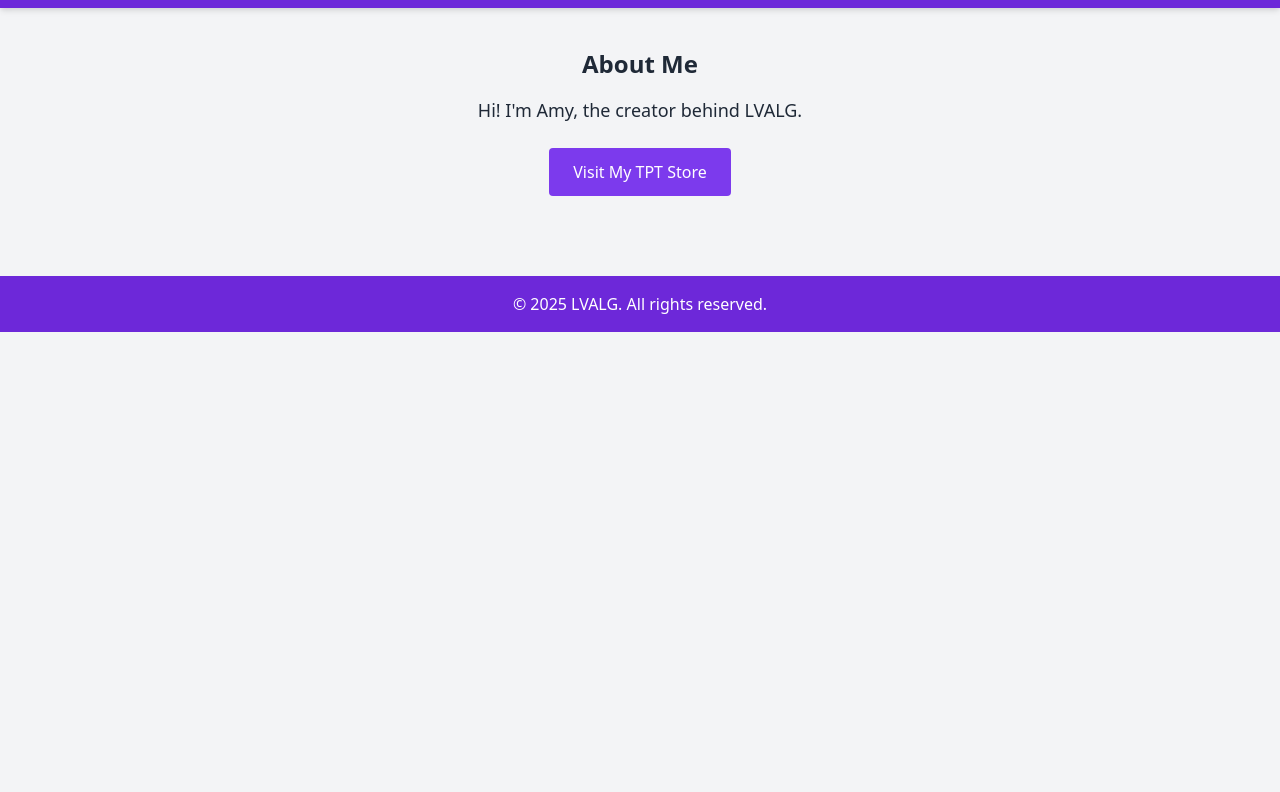
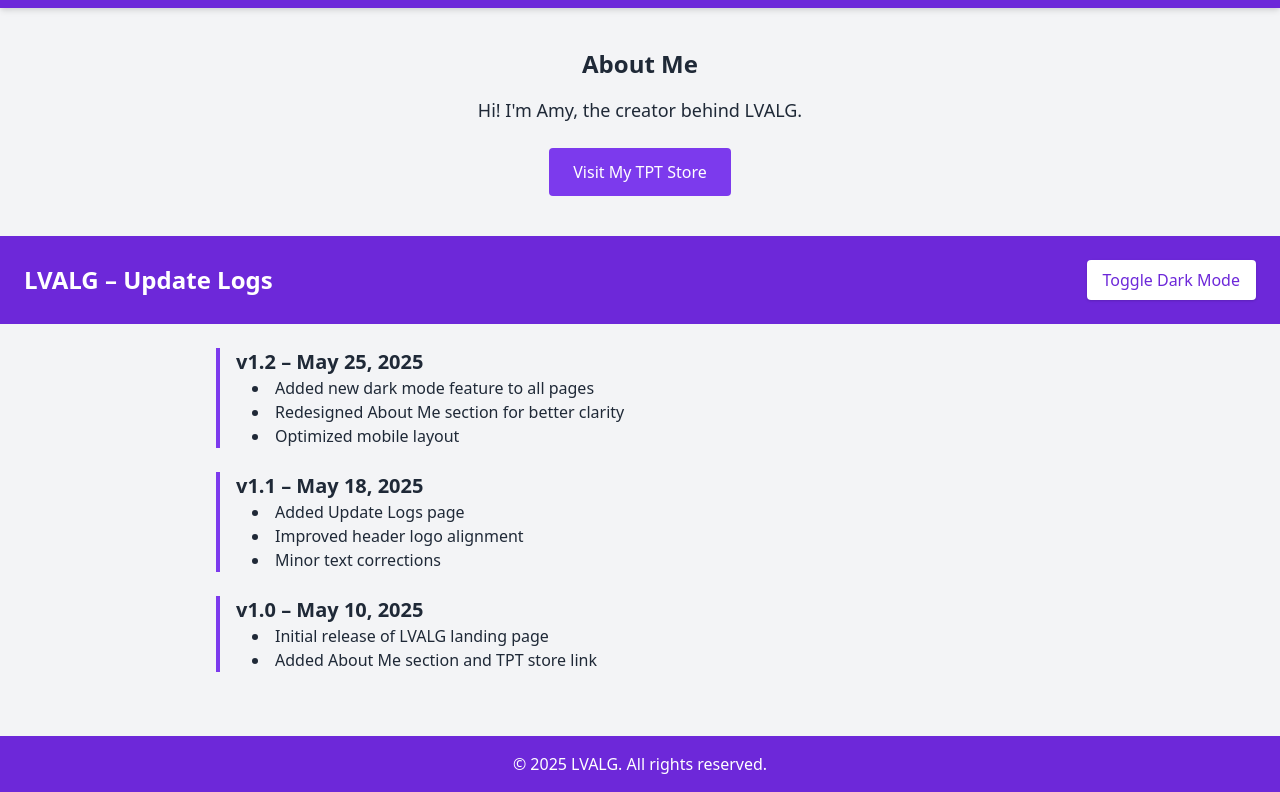
Before and after one commit to offivcd/offivcd.tpt-store.github.io, a plain HTML site: page index.html in a window 1280 px wide. Shown: the part 100-892 px from the top of the page. Before the commit the page ends 800 px from the top, so only its background shows below. Drawn offline with nearby package versions, Linux system fonts and the light colour scheme.

Commit message:
Update index.html

```diff
--- a/index.html
+++ b/index.html
@@ -51,6 +51,68 @@
     </a>
   </section>
 
+</body>
+</html>
+
+<!DOCTYPE html>
+<html lang="en" class="transition duration-300">
+<head>
+  <meta charset="UTF-8" />
+  <meta name="viewport" content="width=device-width, initial-scale=1.0"/>
+  <title>LVALG – Update Logs</title>
+  <link href="https://cdn.jsdelivr.net/npm/tailwindcss@2.2.19/dist/tailwind.min.css" rel="stylesheet">
+  <script>
+    function toggleDarkMode() {
+      document.documentElement.classList.toggle('dark');
+      const isDark = document.documentElement.classList.contains('dark');
+      localStorage.setItem('theme', isDark ? 'dark' : 'light');
+    }
+    window.onload = () => {
+      if (localStorage.getItem('theme') === 'dark') {
+        document.documentElement.classList.add('dark');
+      }
+    }
+  </script>
+</head>
+<body class="bg-gray-100 text-gray-900 dark:bg-gray-900 dark:text-white transition duration-300">
+
+  <!-- Header -->
+  <header class="bg-purple-700 dark:bg-purple-800 text-white p-6 flex justify-between items-center">
+    <h1 class="text-2xl font-bold">LVALG – Update Logs</h1>
+    <button onclick="toggleDarkMode()" class="bg-white text-purple-700 dark:bg-gray-800 dark:text-white px-4 py-2 rounded shadow hover:bg-gray-200 dark:hover:bg-gray-700 transition">
+      Toggle Dark Mode
+    </button>
+  </header>
+
+  <!-- Update Logs Section -->
+  <main class="max-w-4xl mx-auto p-6 space-y-6">
+    <div class="border-l-4 border-purple-600 pl-4">
+      <h2 class="text-xl font-semibold">v1.2 – May 25, 2025</h2>
+      <ul class="list-disc list-inside ml-4">
+        <li>Added new dark mode feature to all pages</li>
+        <li>Redesigned About Me section for better clarity</li>
+        <li>Optimized mobile layout</li>
+      </ul>
+    </div>
+
+    <div class="border-l-4 border-purple-600 pl-4">
+      <h2 class="text-xl font-semibold">v1.1 – May 18, 2025</h2>
+      <ul class="list-disc list-inside ml-4">
+        <li>Added Update Logs page</li>
+        <li>Improved header logo alignment</li>
+        <li>Minor text corrections</li>
+      </ul>
+    </div>
+
+    <div class="border-l-4 border-purple-600 pl-4">
+      <h2 class="text-xl font-semibold">v1.0 – May 10, 2025</h2>
+      <ul class="list-disc list-inside ml-4">
+        <li>Initial release of LVALG landing page</li>
+        <li>Added About Me section and TPT store link</li>
+      </ul>
+    </div>
+  </main>
+
   <!-- Footer -->
   <footer class="bg-purple-700 dark:bg-purple-800 text-white text-center p-4 mt-10">
     <p>&copy; 2025 LVALG. All rights reserved.</p>
```
